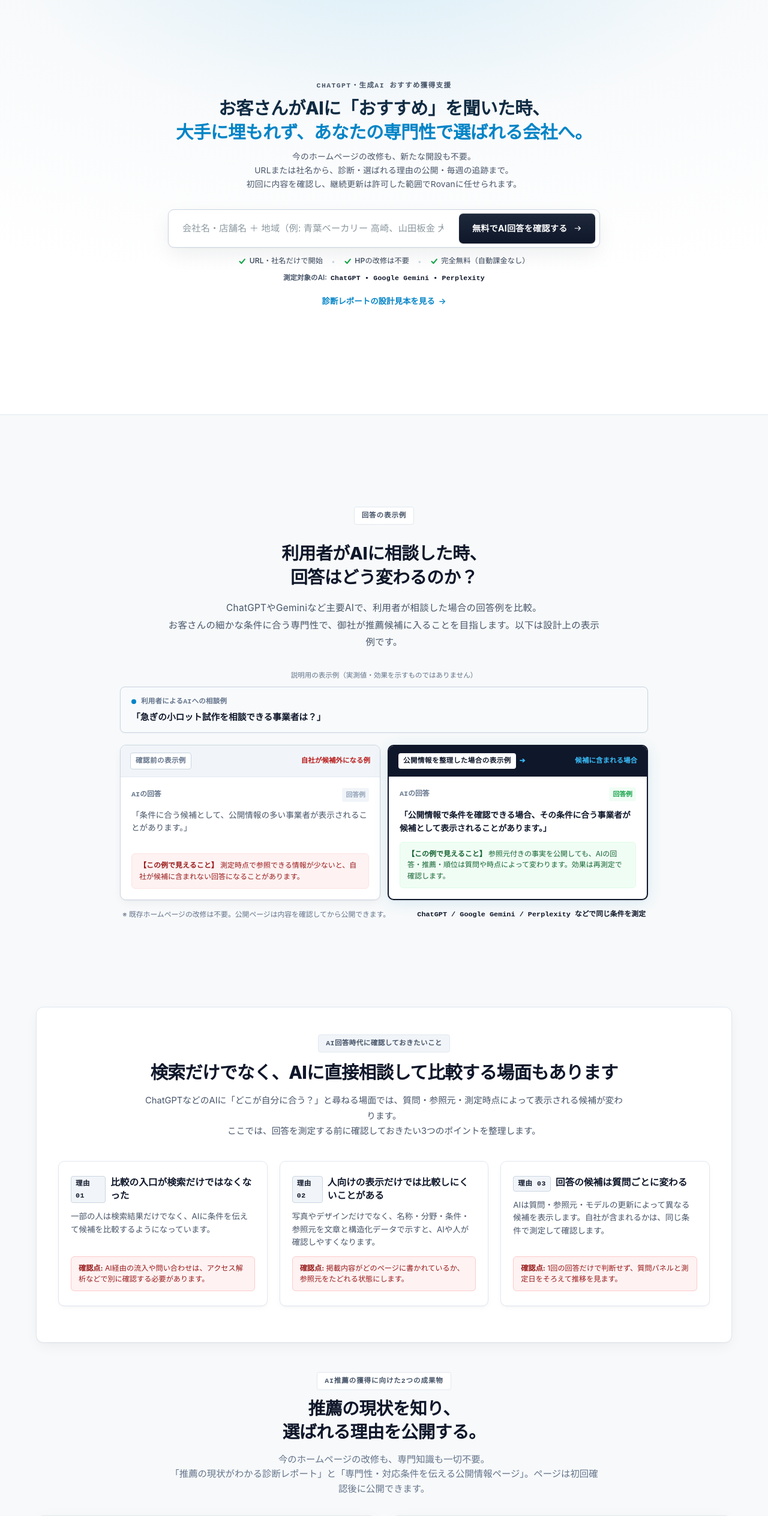
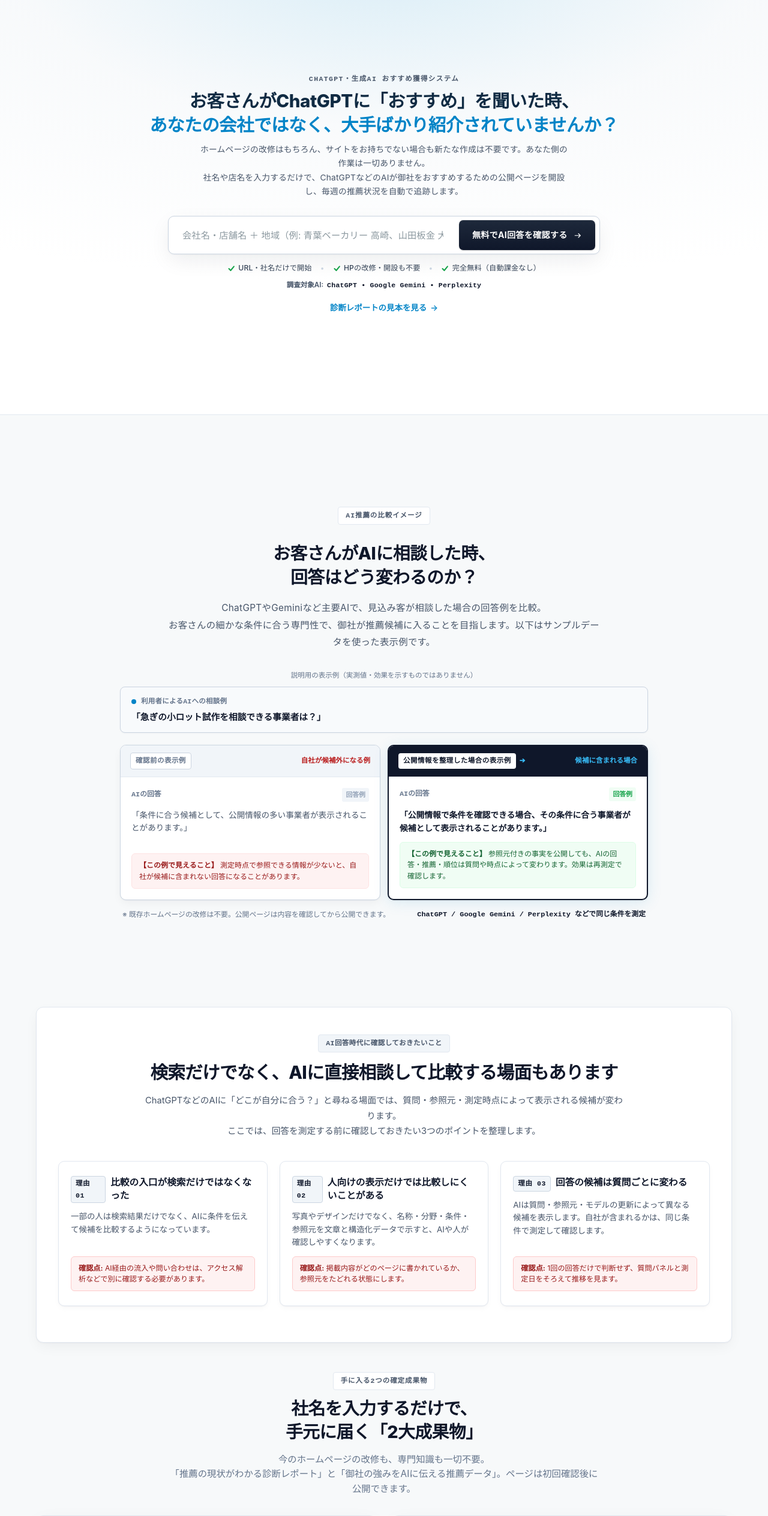
Before and after one commit to salve-de/AIX-next, a Next.js app: page / in a window 1280 px wide. Shown: the part 100-2628 px from the top of the page at 60% size. Built offline with nearby package versions, Linux system fonts and the light colour scheme; no server answers.

Commit message:
feat(copy): ファーストビューのリード文と料金ページ・プラン案内を1日約330円・作業ゼロの品格ある平易文へ刷新

```diff
--- a/app/page.tsx
+++ b/app/page.tsx
@@ -22,16 +22,16 @@ export default function HomePage() {
         <div className="shell landing-hero-inner">
           <div className="landing-hero-single">
             <div className="landing-hero-head-block">
-              <p className="overline">ChatGPT・生成AI おすすめ獲得支援</p>
+              <p className="overline">ChatGPT・生成AI おすすめ獲得システム</p>
               <h1>
-                お客さんがAIに「おすすめ」を聞いた時、<br />
-                <em>大手に埋もれず、あなたの専門性で選ばれる会社へ。</em>
+                お客さんがChatGPTに「おすすめ」を聞いた時、<br />
+                <em>あなたの会社ではなく、大手ばかり紹介されていませんか？</em>
               </h1>
               <p className="landing-hero-lead">
-                今のホームページの改修も、新たな開設も不要。<br />
-                URLまたは社名から、診断・選ばれる理由の公開・毎週の追跡まで。<br />
-                初回に内容を確認し、継続更新は許可した範囲でRovanに任せられます。
+                ホームページの改修はもちろん、サイトをお持ちでない場合も新たな作成は不要です。あなた側の作業は一切ありません。<br />
+                社名や店名を入力するだけで、ChatGPTなどのAIが御社をおすすめするための公開ページを開設し、毎週の推薦状況を自動で追跡します。
               </p>
+
             </div>
 
             {/* 入力フォーム */}
@@ -52,7 +52,7 @@ export default function HomePage() {
                 <svg className="trust-check" width="13" height="13" viewBox="0 0 16 16" fill="none" stroke="currentColor" strokeWidth="2.5" strokeLinecap="round" strokeLinejoin="round" aria-hidden="true">
                   <path d="M3 8.5L6.5 12L13 4" />
                 </svg>
-                HPの改修は不要
+                HPの改修・開設も不要
               </span>
               <span className="trust-sep" aria-hidden="true">•</span>
               <span className="trust-item">
@@ -65,14 +65,14 @@ export default function HomePage() {
 
             {/* 調査対象AI（モデル番号なし・主要サービス名を堂々提示） */}
             <div className="hero-ai-targets-clean" aria-label="調査対象AI">
-              <span className="ai-clean-caption">測定対象のAI:</span>
+              <span className="ai-clean-caption">調査対象AI:</span>
               <span className="ai-clean-names">ChatGPT • Google Gemini • Perplexity</span>
             </div>
 
             {/* 診断見本リンク */}
             <div className="hero-sample-link-wrapper">
               <Link className="hero-sample-link" href="/result?sample=1">
-                診断レポートの設計見本を見る <span aria-hidden="true">→</span>
+                診断レポートの見本を見る <span aria-hidden="true">→</span>
               </Link>
             </div>
           </div>
@@ -84,11 +84,11 @@ export default function HomePage() {
       {/* ================================================================= */}
       <section className="landing-simulation-section shell" style={{ paddingTop: "64px", paddingBottom: "64px" }}>
         <div className="section-head-center" style={{ marginBottom: "32px" }}>
-          <span className="pill-badge">回答の表示例</span>
-          <h2>利用者がAIに相談した時、<br />回答はどう変わるのか？</h2>
+          <span className="pill-badge">AI推薦の比較イメージ</span>
+          <h2>お客さんがAIに相談した時、<br />回答はどう変わるのか？</h2>
           <p>
-            ChatGPTやGeminiなど主要AIで、利用者が相談した場合の回答例を比較。<br />
-            お客さんの細かな条件に合う専門性で、御社が推薦候補に入ることを目指します。以下は設計上の表示例です。
+            ChatGPTやGeminiなど主要AIで、見込み客が相談した場合の回答例を比較。<br />
+            お客さんの細かな条件に合う専門性で、御社が推薦候補に入ることを目指します。以下はサンプルデータを使った表示例です。
           </p>
         </div>
         <div style={{ maxWidth: "880px", margin: "0 auto" }}>
@@ -106,11 +106,11 @@ export default function HomePage() {
       {/* ================================================================= */}
       <section className="landing-deliverables-section shell" style={{ marginTop: "48px", marginBottom: "48px" }}>
         <div className="section-head-center" style={{ marginBottom: "32px" }}>
-          <span className="pill-badge">AI推薦の獲得に向けた2つの成果物</span>
-          <h2>推薦の現状を知り、<br />選ばれる理由を公開する。</h2>
+          <span className="pill-badge">手に入る2つの確定成果物</span>
+          <h2>社名を入力するだけで、<br />手元に届く「2大成果物」</h2>
           <p>
             今のホームページの改修も、専門知識も一切不要。<br />
-            「推薦の現状がわかる診断レポート」と「専門性・対応条件を伝える公開情報ページ」。ページは初回確認後に公開できます。
+            「推薦の現状がわかる診断レポート」と「御社の強みをAIに伝える推薦データ」。ページは初回確認後に公開できます。
           </p>
         </div>
 
@@ -148,12 +148,12 @@ export default function HomePage() {
         <div className="landing-watch-grid" style={{ marginBottom: "36px" }}>
           <WatchTrendVisual />
           <div className="section-intro">
-            <span className="pill-badge">推薦獲得を目指す、週次の見守り</span>
-            <h2>自社が選ばれる機会を、<br />毎週の回答から探す。</h2>
+            <span className="pill-badge">専属のAI見守り体制</span>
+            <h2>AIの回答状況を、<br />毎週自動で追跡・チェック。</h2>
             <p>自社が候補に入った質問、競合だけが登場した質問を同じ条件で追跡。専門性や対応条件の伝え方を見直し、次の推薦獲得につなげるための候補を整理します。</p>
             <ul className="watch-feature-list">
               <li><strong>毎週の再測定</strong>：同じ質問パネルでAI回答の変化を確認</li>
-              <li><strong>比較候補の変化</strong>：候補の入れ替わりや参照元の差分を記録</li>
+              <li><strong>ライバル急浮上アラート</strong>：毎週の測定で、競合の推薦状況の変化をお知らせ</li>
               <li><strong>同意後は自動更新</strong>：有効な有料Watchで、同じサイトの短い記載を参照元付きで更新</li>
             </ul>
             <Link className="text-button" href="/watch?sample=1">追跡レポートの見本を見る <span aria-hidden="true">→</span></Link>
@@ -171,13 +171,14 @@ export default function HomePage() {
           }}
         >
           <div style={{ textAlign: "center", maxWidth: "680px", margin: "0 auto 32px" }}>
-            <span className="pill-badge">料金</span>
+            <span className="pill-badge">明朗・適正な価格設定</span>
             <h3 style={{ fontSize: "1.35rem", fontWeight: 800, color: "var(--text-primary, #0f172a)", margin: "0 0 10px", lineHeight: 1.35 }}>
-              必要な範囲だけ選べる、<br />明朗な料金体系
+              1日あたり約330円から始められる、<br />明朗な料金体系
             </h3>
             <p style={{ fontSize: "0.88rem", color: "var(--text-secondary, #475569)", margin: 0, lineHeight: 1.75 }}>
-              まずは無料診断で現状を確かめ、必要な場合だけ週次の再測定を申し込めます。
+              まずは無料診断で現状を確かめ、必要な場合だけ週次の自動見守りを申し込めます。
             </p>
+
           </div>
 
           <div
@@ -201,10 +202,10 @@ export default function HomePage() {
               }}
             >
               <span style={{ fontSize: "0.75rem", fontWeight: 700, color: "var(--text-muted, #64748b)", fontFamily: "var(--font-mono, monospace)", marginBottom: "6px" }}>
-                現状把握と公開情報整理
+                現状把握とAI推薦データの作成
               </span>
               <h4 style={{ fontSize: "1.2rem", fontWeight: 800, color: "var(--text-primary, #0f172a)", margin: "0 0 12px" }}>
-                無料AI回答 診断レポート
+                無料AI推薦 診断レポート
               </h4>
               <div style={{ display: "flex", alignItems: "baseline", gap: "6px", marginBottom: "16px" }}>
                 <span style={{ fontSize: "2rem", fontWeight: 800, color: "var(--text-primary, #0f172a)" }}>0円</span>
@@ -212,7 +213,7 @@ export default function HomePage() {
               </div>
               <ul style={{ margin: "0 0 24px", paddingLeft: "18px", fontSize: "0.84rem", color: "var(--text-secondary, #475569)", lineHeight: 1.8, flex: 1 }}>
                 <li>固定した{FREE_PANEL_SIZE}問の質問パネルでの診断レポート</li>
-                <li>参照元付きの公開情報整理案（自動下書き）</li>
+                <li>自社専用のAI推薦データ（自動下書き）</li>
                 <li>ホームページの改修・新たな開設も不要</li>
                 <li>クレジットカード登録不要・自動課金なし</li>
               </ul>
@@ -266,23 +267,24 @@ export default function HomePage() {
                   fontFamily: "var(--font-mono, monospace)",
                 }}
               >
-                継続利用向け
+                おすすめ
               </span>
                 <span style={{ fontSize: "0.75rem", fontWeight: 700, color: "var(--text-muted, #64748b)", fontFamily: "var(--font-mono, monospace)", marginBottom: "6px" }}>
-                継続測定・差分確認
+                継続運用・AI推薦の監視
               </span>
               <h4 style={{ fontSize: "1.2rem", fontWeight: 800, color: "var(--text-primary, #0f172a)", margin: "0 0 12px" }}>
-                週次測定プラン
+                毎週の自動見守りプラン
               </h4>
               <div style={{ display: "flex", alignItems: "baseline", gap: "6px", marginBottom: "16px" }}>
                 <span style={{ fontSize: "2rem", fontWeight: 800, color: "var(--text-primary, #0f172a)" }}>{WATCH_MONTHLY_PRICE_LABEL}</span>
               </div>
               <ul style={{ margin: "0 0 24px", paddingLeft: "18px", fontSize: "0.84rem", color: "var(--text-secondary, #475569)", lineHeight: 1.8, flex: 1 }}>
-                <li>同じ測定パネルでAI回答を毎週再チェック</li>
-                <li>比較候補や参照元の変化を確認</li>
-                <li>承認した公開プロフィールの維持</li>
-                <li>月単位で利用でき、管理画面から解約手続きが可能</li>
+                <li>1日約330円（税別9,800円・月単位でいつでも解約可能）</li>
+                <li>自社サイトの改修不要・サイトをお持ちでない場合も開設不要</li>
+                <li>御社の強みをAIが正しく読む公開ページの常時維持</li>
+                <li>毎週の推薦状況を自動チェック・変化時の自動調整</li>
               </ul>
+
               <Link
                 href="/pricing"
                 style={{
@@ -318,8 +320,8 @@ export default function HomePage() {
       {/* ================================================================= */}
       <section className="landing-final-cta">
         <div className="shell">
-            <span className="pill-badge">URL・社名だけで開始</span>
-            <h2>「この条件なら御社」とAIにおすすめされるために。<br />まずは無料診断で、候補に入れているか確認しましょう。</h2>
+            <span className="pill-badge">URL・社名だけで開始。自社サイト改修ゼロ。</span>
+            <h2>御社はAIから「おすすめ」されていますか？<br />まずは無料診断で、自社の現状をご確認ください。</h2>
           <ScanForm compact />
           <div className="hero-trust-badges" style={{ justifyContent: "center", marginTop: "18px" }} aria-label="サービスの特長">
             <div className="trust-badge">
@@ -332,7 +334,7 @@ export default function HomePage() {
               <svg className="badge-check" width="13" height="13" viewBox="0 0 16 16" fill="none" stroke="currentColor" strokeWidth="2.5" strokeLinecap="round" strokeLinejoin="round" aria-hidden="true">
                 <path d="M3 8.5L6.5 12L13 4" />
               </svg>
-              <span>HPの改修は不要</span>
+              <span>HPの改修・開設も不要</span>
             </div>
             <div className="trust-badge">
               <svg className="badge-check" width="13" height="13" viewBox="0 0 16 16" fill="none" stroke="currentColor" strokeWidth="2.5" strokeLinecap="round" strokeLinejoin="round" aria-hidden="true">
```
Also changed, not shown: app/pricing/page.tsx (+14 -14 lines), 1 other file (tests, documents, lock files or other folders).
